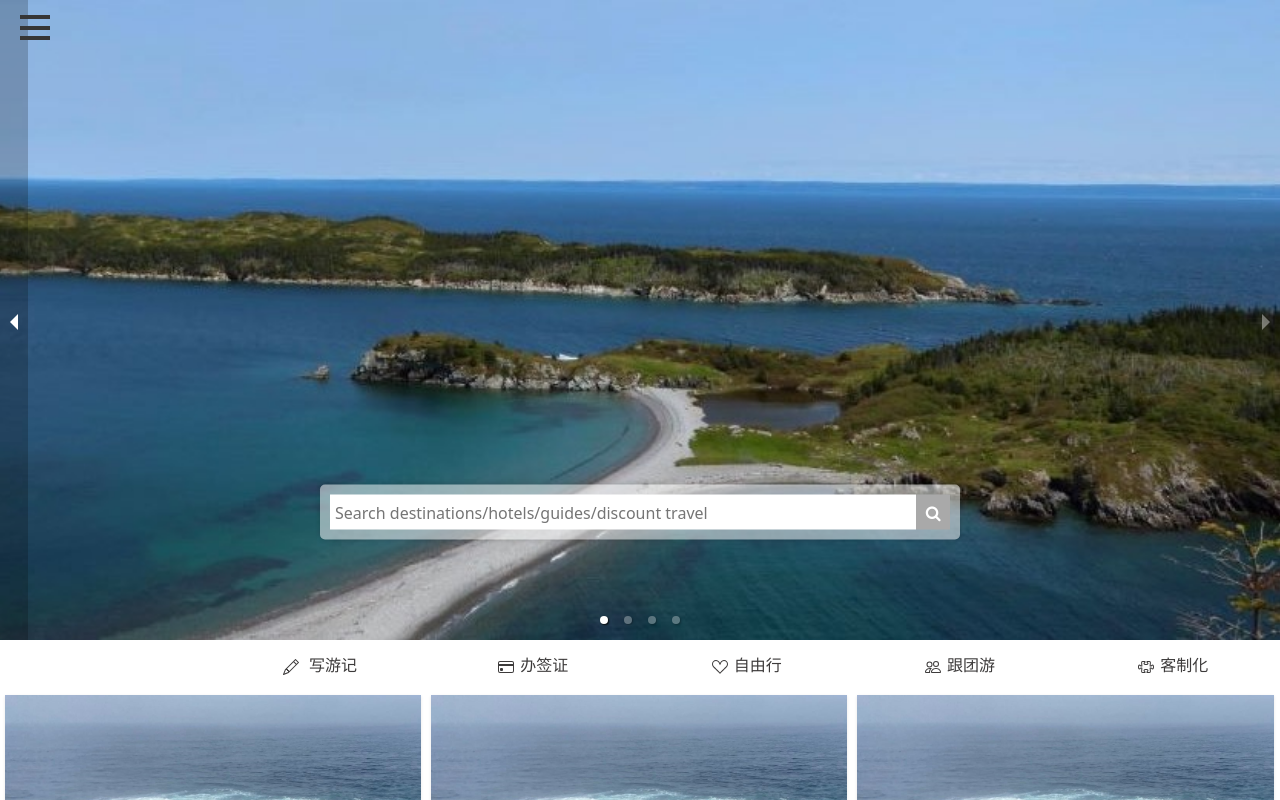
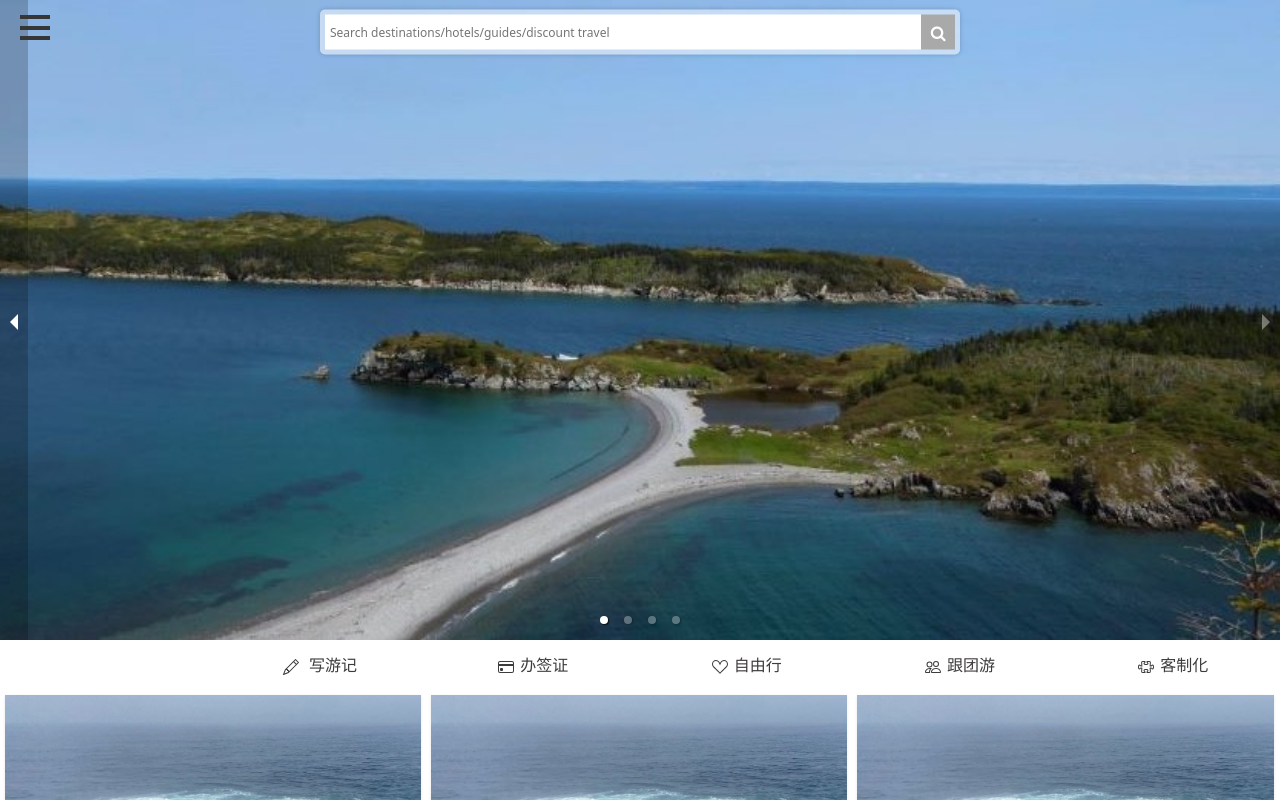
Before and after one commit to cyy-best/trywow, a React (Create React App) app in the folder my-react-app/: page / in a window 1280 px wide. Shown: the top 800 px of the page. Built offline with nearby package versions, Linux system fonts and the light colour scheme.

Commit message:
search position

```diff
--- a/my-react-app/src/css/carousel.css
+++ b/my-react-app/src/css/carousel.css
@@ -28,11 +28,11 @@
 
 .search-box {
     position: absolute;
-    top: 80%; /* 垂直居中 */
+    top: 5%; /* 垂直居中 */
     left: 50%; /* 水平居中 */
     transform: translate(-50%, -50%); /* 居中定位 */
     background-color: rgba(255, 255, 255, 0.5); /* 半透明背景 */
-    padding: 10px;
+    padding: 5px;
     border-radius: 5px;
     box-shadow: 0 0 5px rgba(0, 0, 0, 0.2); /* 阴影效果 */
     width: 50%;
@@ -40,6 +40,7 @@
 }
 
 .search-box input[type="text"] {
+    font-size: 12px;
     border: none;
     width: 100%;
     padding: 5px;
```
